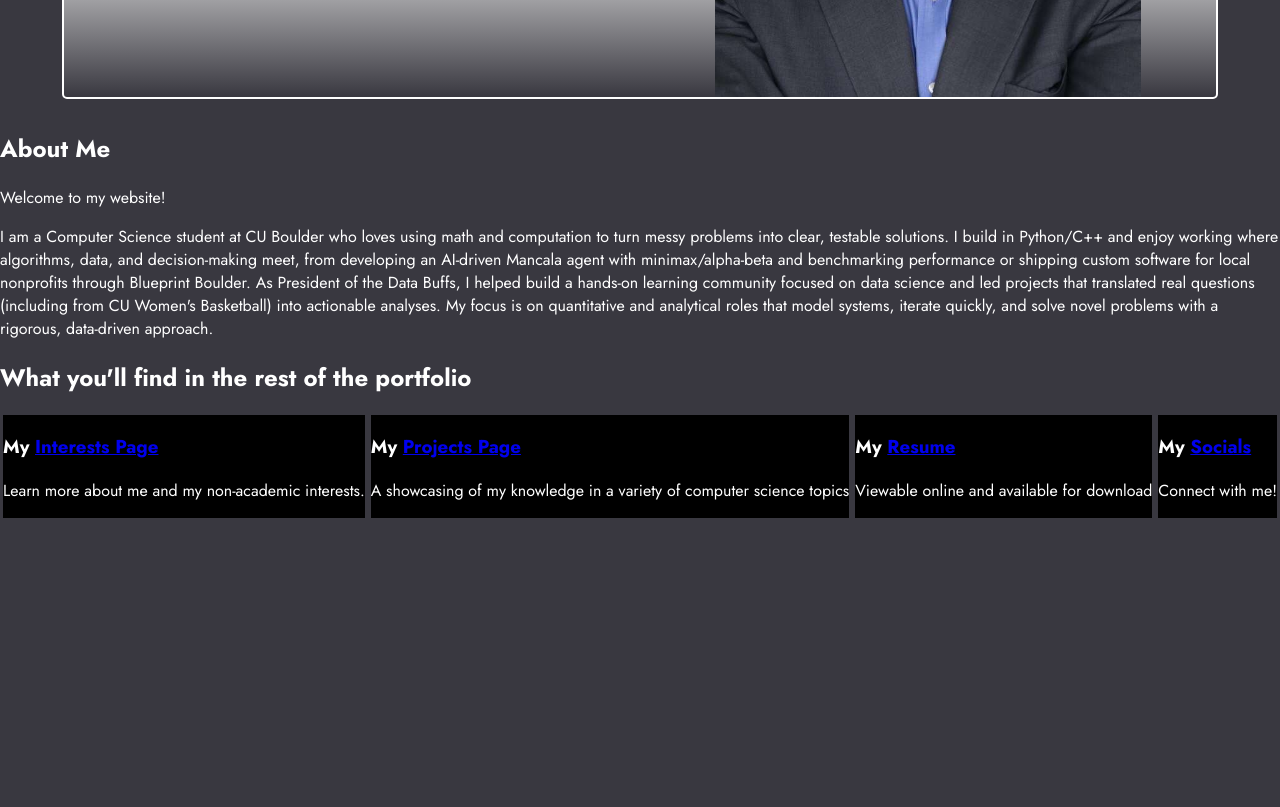
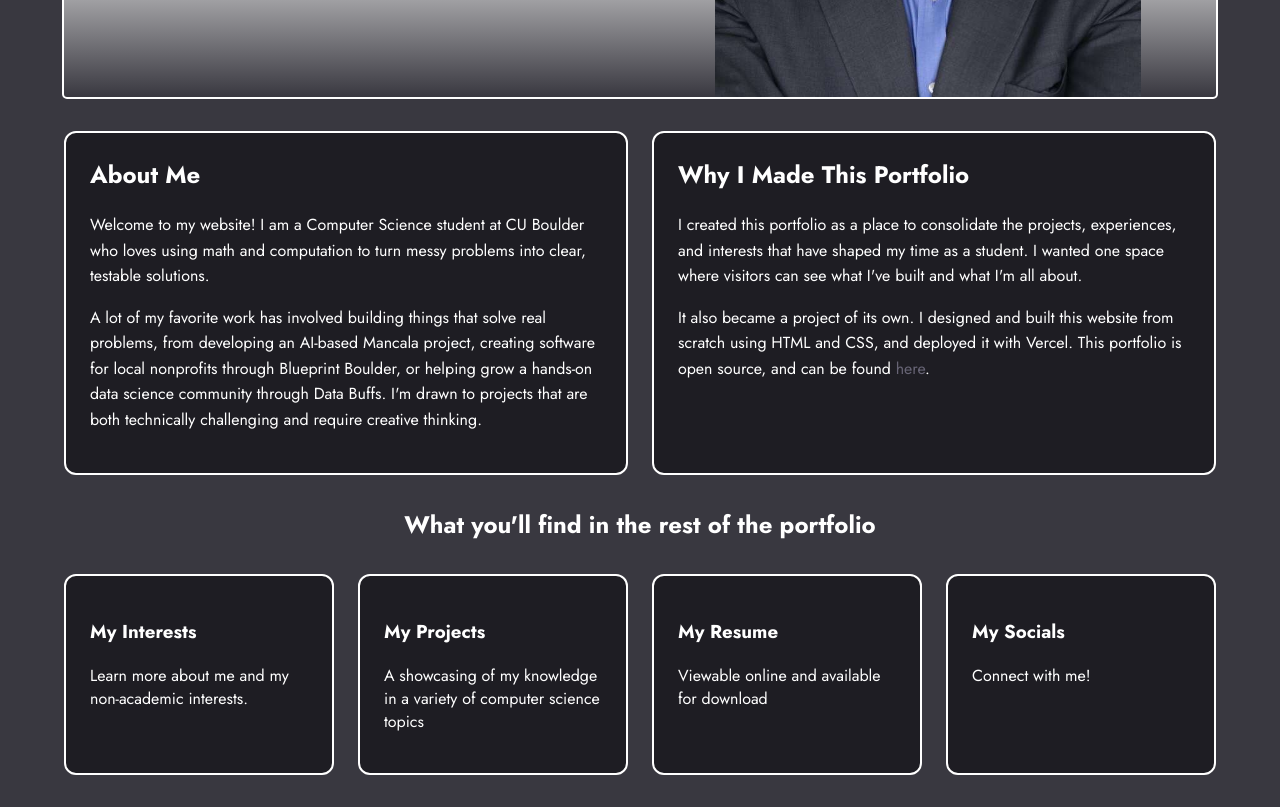
Before and after one commit to LucaChaia/portfolio, a plain HTML site: page index.html in a window 1280 px wide. Shown: the part 640-1447 px from the top of the page. Before the commit the page ends 1158 px from the top, so only its background shows below. Drawn offline with Linux system fonts and the light colour scheme.

Commit message:
Home page V1 finished!

```diff
--- a/index.html
+++ b/index.html
@@ -28,50 +28,68 @@
           <!-- Heading -->
           <h1>Luca Chaia</h1>
           <!-- Supporting Copy -->
-          <p>Always curious, always learning</p>
+          <p>Dreaming Big, Building Bigger</p>
         </div>
         <div class="hero-image">
           <img src="assets/images/hero-image.jpg" alt="" />
         </div>
       </div>
+      <div class="luca-stuff">
         <div class="about-me">
           <h2>About Me</h2>
-        <p>Welcome to my website!</p>
           <p>
-          I am a Computer Science student at CU Boulder who loves using math and
-          computation to turn messy problems into clear, testable solutions. I
-          build in Python/C++ and enjoy working where algorithms, data, and
-          decision-making meet, from developing an AI-driven Mancala agent with
-          minimax/alpha-beta and benchmarking performance or shipping custom
-          software for local nonprofits through Blueprint Boulder. As President
-          of the Data Buffs, I helped build a hands-on learning community
-          focused on data science and led projects that translated real
-          questions (including from CU Women's Basketball) into actionable
-          analyses. My focus is on quantitative and analytical roles that model
-          systems, iterate quickly, and solve novel problems with a rigorous,
-          data-driven approach.
+            Welcome to my website! I am a Computer Science student at CU Boulder
+            who loves using math and computation to turn messy problems into
+            clear, testable solutions.
+          </p>
+          <p>
+            A lot of my favorite work has involved building things that solve
+            real problems, from developing an AI-based Mancala project, creating
+            software for local nonprofits through Blueprint Boulder, or helping
+            grow a hands-on data science community through Data Buffs. I'm drawn
+            to projects that are both technically challenging and require
+            creative thinking.
           </p>
         </div>
+        <div class="why-portfolio">
+          <h2>Why I Made This Portfolio</h2>
+          <p>
+            I created this portfolio as a place to consolidate the projects,
+            experiences, and interests that have shaped my time as a student. I
+            wanted one space where visitors can see what I've built and what I'm
+            all about.
+          </p>
+          <p>
+            It also became a project of its own. I designed and built this
+            website from scratch using HTML and CSS, and deployed it with
+            Vercel. This portfolio is open source, and can be found
+            <a href="https://github.com/LucaChaia/portfolio">here</a>.
+          </p>
+        </div>
+      </div>
 
+      <div class="portfolio-links">
         <h2>What you'll find in the rest of the portfolio</h2>
         <div class="portfolio-outline">
-        <div class="portfolio-item">
-          <h3>My <a href="interests.html">Interests Page</a></h3>
+          <a class="portfolio-item" href="interests.html">
+            <h3>My Interests</h3>
             <p>Learn more about me and my non-academic interests.</p>
-        </div>
-        <div class="portfolio-item">
-          <h3>My <a href="projects.html">Projects Page</a></h3>
+          </a>
+          <a class="portfolio-item" href="projects.html">
+            <h3>My Projects</h3>
             <p>
-            A showcasing of my knowledge in a variety of computer science topics
+              A showcasing of my knowledge in a variety of computer science
+              topics
             </p>
-        </div>
-        <div class="portfolio-item">
-          <h3>My <a href="resume.html">Resume</a></h3>
+          </a>
+          <a class="portfolio-item" href="resume.html">
+            <h3>My Resume</h3>
             <p>Viewable online and available for download</p>
-        </div>
-        <div class="portfolio-item">
-          <h3>My <a href="socials.html">Socials</a></h3>
+          </a>
+          <a class="portfolio-item" href="socials.html">
+            <h3>My Socials</h3>
             <p>Connect with me!</p>
+          </a>
         </div>
       </div>
     </main>
--- a/style.css
+++ b/style.css
@@ -91,12 +91,62 @@ div.hero img {
   width: auto;
 }
 
-/* Portfolio Outline Section */
-div.portfolio-outline {
-  display: flex;
-  justify-content: space-around;
+/* Luca Stuff Section */
+.luca-stuff {
+  width: 90%;
+  margin: 2rem auto;
+  display: grid;
+  grid-template-columns: repeat(auto-fit, minmax(20rem, 1fr));
+  gap: 1.5rem;
 }
 
-div.portfolio-item {
-  background-color: black;
+.luca-stuff > div {
+  background-color: rgb(30, 29, 35);
+  padding: 1.5rem;
+  border-radius: 0.75rem;
+  border: 2px solid white;
 }
+
+.luca-stuff h2 {
+  margin-top: 0;
+}
+
+.luca-stuff p {
+  line-height: 1.6;
+}
+
+.luca-stuff a {
+  text-decoration: none;
+  color: rgb(103, 100, 117);
+}
+
+.luca-stuff a:hover {
+  color: rgb(146, 136, 189);
+}
+
+/* Portfolio Outline Section */
+.portfolio-links h2 {
+  text-align: center;
+}
+
+div.portfolio-outline {
+  width: 90%;
+  margin: 2rem auto;
+  display: grid;
+  grid-template-columns: repeat(auto-fit, minmax(16rem, 1fr));
+  gap: 1.5rem;
+}
+
+div.portfolio-outline .portfolio-item {
+  display: block;
+  background-color: rgb(30, 29, 35);
+  color: white;
+  text-decoration: none;
+  padding: 1.5rem;
+  border-radius: 0.75rem;
+  border: 2px solid white;
+}
+
+div.portfolio-outline .portfolio-item:hover {
+  background-color: #111;
+}
```
Lines whose indentation alone changed are shown as unchanged.
